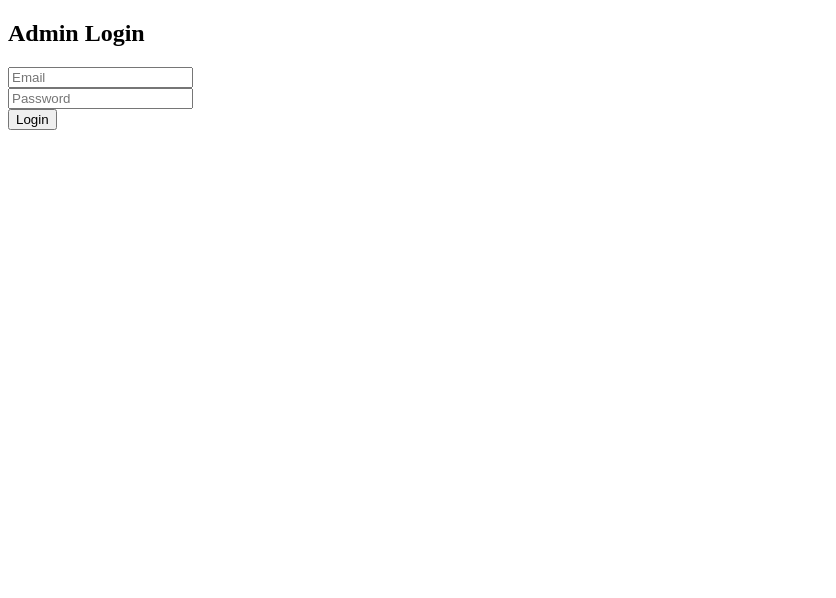
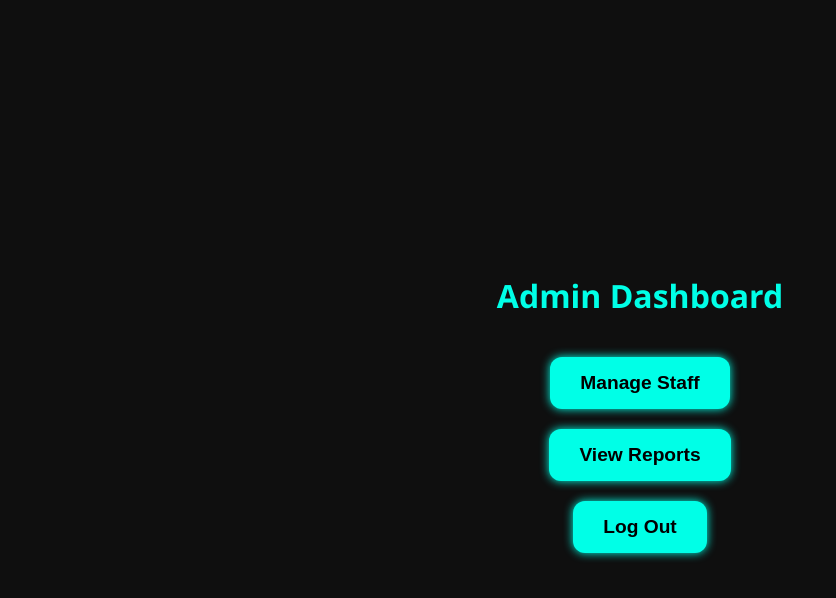
Before and after one commit to wayneb97/staff-clockin-final, a website: page public/admin.html in a window 1280 px wide. Shown: the whole page, without its empty margins (0-836 px from the left). Drawn offline with Linux system fonts and the light colour scheme.

Commit message:
Update admin.html

```diff
--- a/public/admin.html
+++ b/public/admin.html
@@ -1,36 +1,43 @@
 <!DOCTYPE html>
 <html>
 <head>
-  <title>Admin Login</title>
+  <title>Admin Dashboard</title>
+  <style>
+    body {
+      background: #0f0f0f;
+      color: #00ffe7;
+      font-family: 'Segoe UI', sans-serif;
+      display: flex;
+      flex-direction: column;
+      align-items: center;
+      justify-content: center;
+      min-height: 100vh;
+      text-align: center;
+    }
+    h1 {
+      margin-bottom: 30px;
+    }
+    .button {
+      background: #00ffe7;
+      color: #000;
+      border: none;
+      padding: 15px 30px;
+      margin: 10px;
+      border-radius: 12px;
+      font-size: 1.2em;
+      cursor: pointer;
+      box-shadow: 0 0 10px #00ffe7;
+      font-weight: bold;
+    }
+    .button:hover {
+      background: #00e6c3;
+    }
+  </style>
 </head>
 <body>
-  <h2>Admin Login</h2>
-  <form onsubmit="login(event)">
-    <input id="email" placeholder="Email"><br>
-    <input id="password" type="password" placeholder="Password"><br>
-    <button>Login</button>
-  </form>
-  <p id="msg"></p>
-
-  <script>
-    async function login(e) {
-      e.preventDefault();
-      const email = document.getElementById('email').value;
-      const password = document.getElementById('password').value;
-
-      const res = await fetch('/api/admin/login', {
-        method: 'POST',
-        headers: { 'Content-Type': 'application/json' },
-        body: JSON.stringify({ email, password })
-      });
-
-      const data = await res.json();
-      if (data.success) {
-        window.location.href = "/admin-dashboard.html";  // ✅ Redirect on success
-      } else {
-        document.getElementById('msg').innerText = "Login failed";
-      }
-    }
-  </script>
+  <h1>Admin Dashboard</h1>
+  <button class="button" onclick="location.href='manage-staff.html'">Manage Staff</button>
+  <button class="button" onclick="location.href='view-reports.html'">View Reports</button>
+  <button class="button" onclick="location.href='index.html'">Log Out</button>
 </body>
 </html>
```
